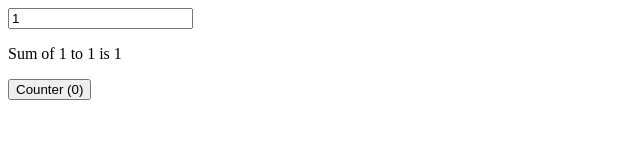
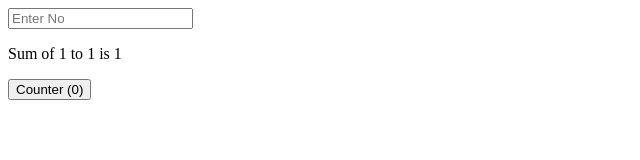
Before and after one commit to acheiveer/Practice-Backend, a React (Vite) app in the folder P5/Practise/: page / in a window 1280 px wide. Shown: the top 160 px of the page, without its empty margins (0-640 px from the left). Built offline with nearby package versions, Linux system fonts and the light colour scheme.

Commit message:
useMemo update

```diff
--- a/P5/Practise/src/App.jsx
+++ b/P5/Practise/src/App.jsx
@@ -1,4 +1,4 @@
-import { useEffect, useState } from 'react'
+import { useEffect, useMemo, useState } from 'react'
 import reactLogo from './assets/react.svg'
 import viteLogo from '/vite.svg'
 import './App.css'
@@ -8,18 +8,24 @@ function App() {
     const [count,setCount] = useState(0)
     const [inputval,setInputval] = useState(1)
 
-    var cnt =0;
+    // var cnt =0;
+    // for(let i=1;i<=inputval;i++){
+    //     cnt+=i
+    // }
+
+    let cnt = useMemo(()=>{
+        let cnt =0;
     for(let i=1;i<=inputval;i++){
         cnt+=i
     }
-    const handleChange = (event) => {
-        setInputval(event.target.value);
-      };
+    return cnt;
+    },[inputval]);
+
 return <>
        <input
-        type="text"
-        value={inputval}
-        onChange={handleChange}
+        onChange={(e)=>{
+            setInputval(e.target.value)
+        }}
         placeholder="Enter No"
       />
       <p>Sum of 1 to {inputval} is {cnt}</p>
```
